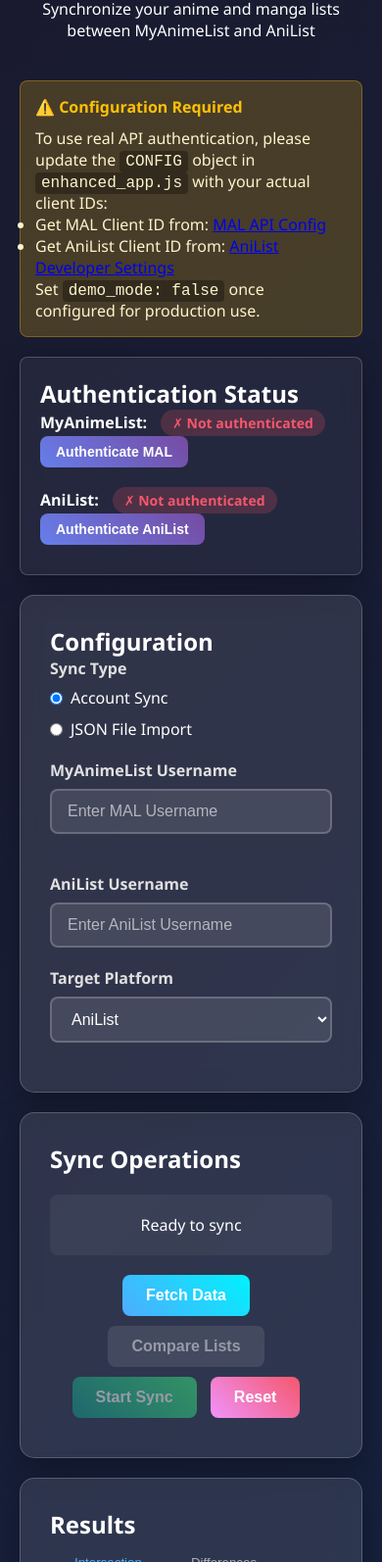
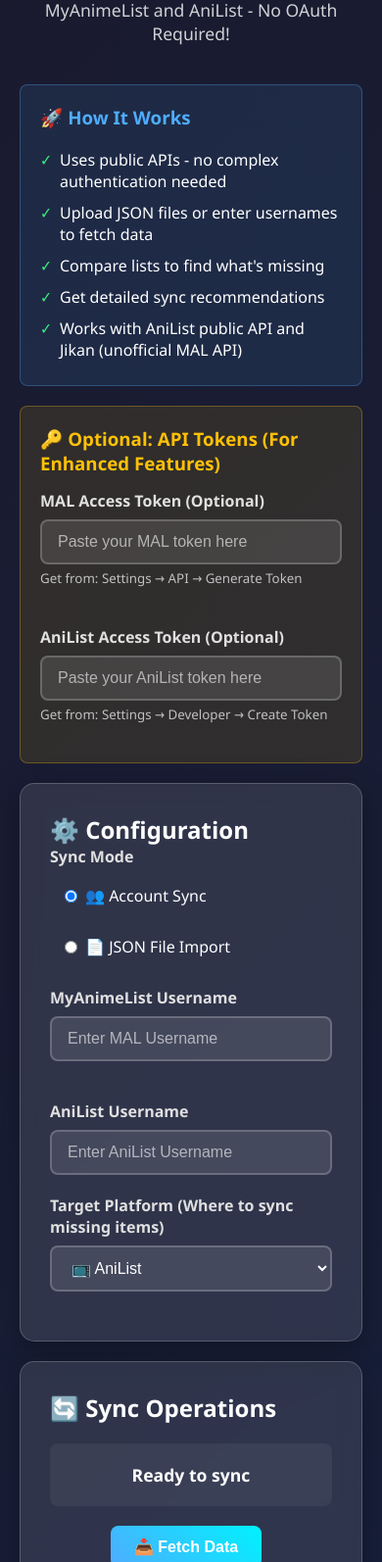
Before and after one commit to Farooq005/first-steps, a website: page index.html in a window 390 px wide. Shown: the part 142-1736 px from the top of the page at 98% size. Drawn offline with Linux system fonts and the light colour scheme.

Commit message:
Update index.html
Fixing Issue#2

```diff
--- a/index.html
+++ b/index.html
@@ -3,7 +3,7 @@
 <head>
     <meta charset="UTF-8">
     <meta name="viewport" content="width=device-width, initial-scale=1.0">
-    <title>Anime Tracker Data Sync</title>
+    <title>Anime Tracker Data Sync - Fixed</title>
     <style>
         * {
             margin: 0;
@@ -36,6 +36,11 @@
             -webkit-background-clip: text;
             -webkit-text-fill-color: transparent;
             background-clip: text;
+        }
+
+        .header p {
+            font-size: 1.1rem;
+            color: rgba(255, 255, 255, 0.8);
         }
 
         .card {
@@ -95,6 +100,13 @@
             display: flex;
             align-items: center;
             cursor: pointer;
+            padding: 10px 15px;
+            border-radius: 8px;
+            transition: background-color 0.3s ease;
+        }
+
+        .radio-label:hover {
+            background: rgba(255, 255, 255, 0.1);
         }
 
         .radio-label input[type="radio"] {
@@ -133,13 +145,6 @@
             color: white;
         }
 
-        .btn-auth {
-            background: linear-gradient(45deg, #667eea 0%, #764ba2 100%);
-            color: white;
-            font-size: 14px;
-            padding: 8px 16px;
-        }
-
         .btn:hover {
             transform: translateY(-2px);
             box-shadow: 0 5px 15px rgba(0, 0, 0, 0.3);
@@ -174,6 +179,8 @@
             background: rgba(255, 255, 255, 0.05);
             border-radius: 8px;
             margin: 20px 0;
+            font-size: 1.1rem;
+            font-weight: 600;
         }
 
         .tabs {
@@ -190,6 +197,8 @@
             cursor: pointer;
             border-bottom: 3px solid transparent;
             transition: all 0.3s ease;
+            font-size: 16px;
+            font-weight: 600;
         }
 
         .tab.active {
@@ -209,11 +218,14 @@
             width: 100%;
             border-collapse: collapse;
             margin-top: 20px;
+            background: rgba(255, 255, 255, 0.05);
+            border-radius: 8px;
+            overflow: hidden;
         }
 
         .data-table th,
         .data-table td {
-            padding: 12px;
+            padding: 12px 16px;
             text-align: left;
             border-bottom: 1px solid rgba(255, 255, 255, 0.1);
         }
@@ -221,22 +233,30 @@
         .data-table th {
             background: rgba(255, 255, 255, 0.1);
             font-weight: 600;
+            color: #4facfe;
+        }
+
+        .data-table tbody tr:hover {
+            background: rgba(255, 255, 255, 0.05);
         }
 
         .alert {
-            padding: 15px;
+            padding: 15px 20px;
             border-radius: 8px;
             margin: 10px 0;
+            font-weight: 600;
         }
 
         .alert-success {
             background: rgba(56, 239, 125, 0.2);
             border: 1px solid rgba(56, 239, 125, 0.3);
+            color: #38ef7d;
         }
 
         .alert-error {
             background: rgba(245, 87, 108, 0.2);
             border: 1px solid rgba(245, 87, 108, 0.3);
+            color: #f5576c;
         }
 
         .file-upload {
@@ -246,10 +266,16 @@
             text-align: center;
             margin: 20px 0;
             display: none;
+            transition: all 0.3s ease;
         }
 
         .file-upload.active {
             display: block;
+        }
+
+        .file-upload:hover {
+            border-color: #4facfe;
+            background: rgba(79, 172, 254, 0.05);
         }
 
         .spinner {
@@ -273,57 +299,87 @@
             align-items: center;
             justify-content: center;
             padding: 20px;
+            font-size: 1.1rem;
         }
 
         .loading.active {
             display: flex;
         }
 
-        .auth-section {
-            background: rgba(255, 255, 255, 0.05);
+        .info-section {
+            background: rgba(79, 172, 254, 0.1);
+            border: 1px solid rgba(79, 172, 254, 0.3);
             border-radius: 8px;
             padding: 20px;
             margin: 20px 0;
         }
 
-        .auth-status {
-            display: inline-block;
-            padding: 4px 12px;
-            border-radius: 20px;
-            font-size: 14px;
-            font-weight: 600;
-            margin-left: 10px;
+        .info-section h3 {
+            color: #4facfe;
+            margin-bottom: 15px;
         }
 
-        .auth-status.authenticated {
-            background: rgba(56, 239, 125, 0.2);
-            color: #38ef7d;
+        .info-section ul {
+            list-style: none;
+            padding: 0;
         }
 
-        .auth-status.not-authenticated {
-            background: rgba(245, 87, 108, 0.2);
-            color: #f5576c;
+        .info-section li {
+            padding: 5px 0;
+            padding-left: 20px;
+            position: relative;
         }
 
-        .config-notice {
-            background: rgba(255, 193, 7, 0.2);
+        .info-section li:before {
+            content: "✓";
+            position: absolute;
+            left: 0;
+            color: #38ef7d;
+            font-weight: bold;
+        }
+
+        .token-section {
+            background: rgba(255, 193, 7, 0.1);
             border: 1px solid rgba(255, 193, 7, 0.3);
             border-radius: 8px;
-            padding: 15px;
+            padding: 20px;
             margin: 20px 0;
-            color: #fff3cd;
         }
 
-        .config-notice h4 {
-            margin-bottom: 10px;
+        .token-section h3 {
             color: #ffc107;
+            margin-bottom: 15px;
         }
 
-        .config-notice code {
-            background: rgba(0, 0, 0, 0.3);
-            padding: 2px 6px;
-            border-radius: 4px;
-            font-family: 'Courier New', monospace;
+        .token-section small {
+            color: rgba(255, 255, 255, 0.7);
+            display: block;
+            margin-top: 5px;
+        }
+
+        .stats-grid {
+            display: grid;
+            grid-template-columns: repeat(auto-fit, minmax(200px, 1fr));
+            gap: 20px;
+            margin: 20px 0;
+        }
+
+        .stat-card {
+            background: rgba(255, 255, 255, 0.05);
+            padding: 20px;
+            border-radius: 8px;
+            text-align: center;
+        }
+
+        .stat-number {
+            font-size: 2rem;
+            font-weight: bold;
+            color: #4facfe;
+        }
+
+        .stat-label {
+            color: rgba(255, 255, 255, 0.8);
+            margin-top: 5px;
         }
 
         @media (max-width: 768px) {
@@ -339,6 +395,10 @@
             .tabs {
                 flex-wrap: wrap;
             }
+
+            .header h1 {
+                font-size: 2rem;
+            }
         }
     </style>
 </head>
@@ -346,52 +406,53 @@
     <div class="container">
         <!-- Header -->
         <header class="header">
-            <h1>Anime Tracker Data Sync</h1>
-            <p>Synchronize your anime and manga lists between MyAnimeList and AniList</p>
+            <h1>🎌 Anime Tracker Data Sync</h1>
+            <p>Synchronize your anime lists between MyAnimeList and AniList - No OAuth Required!</p>
         </header>
 
-        <!-- Configuration Notice -->
-        <div class="config-notice">
-            <h4>⚠️ Configuration Required</h4>
-            <p>To use real API authentication, please update the <code>CONFIG</code> object in <code>enhanced_app.js</code> with your actual client IDs:</p>
+        <!-- Info Section -->
+        <section class="info-section">
+            <h3>🚀 How It Works</h3>
             <ul>
-                <li>Get MAL Client ID from: <a href="https://myanimelist.net/apiconfig" target="_blank">MAL API Config</a></li>
-                <li>Get AniList Client ID from: <a href="https://anilist.co/settings/developer" target="_blank">AniList Developer Settings</a></li>
+                <li>Uses public APIs - no complex authentication needed</li>
+                <li>Upload JSON files or enter usernames to fetch data</li>
+                <li>Compare lists to find what's missing</li>
+                <li>Get detailed sync recommendations</li>
+                <li>Works with AniList public API and Jikan (unofficial MAL API)</li>
             </ul>
-            <p>Set <code>demo_mode: false</code> once configured for production use.</p>
-        </div>
+        </section>
 
-        <!-- Authentication Section -->
-        <section class="card auth-section">
-            <h2>Authentication Status</h2>
-            <div style="display: flex; justify-content: space-between; align-items: center; flex-wrap: wrap; gap: 10px;">
-                <div>
-                    <strong>MyAnimeList:</strong>
-                    <span id="malAuthStatus" class="auth-status not-authenticated">✗ Not authenticated</span>
-                    <button class="btn btn-auth" onclick="authenticateMAL()">Authenticate MAL</button>
+        <!-- Optional Token Section -->
+        <section class="token-section">
+            <h3>🔑 Optional: API Tokens (For Enhanced Features)</h3>
+            <div class="input-row">
+                <div class="form-group">
+                    <label for="malToken" class="form-label">MAL Access Token (Optional)</label>
+                    <input type="password" id="malToken" class="form-control" placeholder="Paste your MAL token here">
+                    <small>Get from: Settings → API → Generate Token</small>
                 </div>
-                <div>
-                    <strong>AniList:</strong>
-                    <span id="anilistAuthStatus" class="auth-status not-authenticated">✗ Not authenticated</span>
-                    <button class="btn btn-auth" onclick="authenticateAniList()">Authenticate AniList</button>
+                <div class="form-group">
+                    <label for="anilistToken" class="form-label">AniList Access Token (Optional)</label>
+                    <input type="password" id="anilistToken" class="form-control" placeholder="Paste your AniList token here">
+                    <small>Get from: Settings → Developer → Create Token</small>
                 </div>
             </div>
         </section>
 
         <!-- User Input Section -->
         <section class="card input-section">
-            <h2>Configuration</h2>
+            <h2>⚙️ Configuration</h2>
 
             <div class="form-group">
-                <label class="form-label">Sync Type</label>
+                <label class="form-label">Sync Mode</label>
                 <div class="radio-group">
                     <label class="radio-label">
                         <input type="radio" name="syncType" value="account" checked>
-                        Account Sync
+                        👥 Account Sync
                     </label>
                     <label class="radio-label">
                         <input type="radio" name="syncType" value="json">
-                        JSON File Import
+                        📄 JSON File Import
                     </label>
                 </div>
             </div>
@@ -409,10 +470,10 @@
                 </div>
 
                 <div class="form-group">
-                    <label for="targetPlatform" class="form-label">Target Platform</label>
+                    <label for="targetPlatform" class="form-label">Target Platform (Where to sync missing items)</label>
                     <select id="targetPlatform" class="form-control">
-                        <option value="anilist">AniList</option>
-                        <option value="mal">MyAnimeList</option>
+                        <option value="anilist">📺 AniList</option>
+                        <option value="mal">📚 MyAnimeList</option>
                     </select>
                 </div>
             </div>
@@ -421,21 +482,21 @@
                 <div>
                     <input type="file" id="jsonFile" accept=".json" style="display: none;">
                     <button class="btn btn-secondary" onclick="document.getElementById('jsonFile').click()">
-                        Choose JSON File
+                        📁 Choose JSON File
                     </button>
                     <p>Upload your anime/manga list in JSON format</p>
-                    <div id="fileName"></div>
+                    <div id="fileName" style="margin-top: 10px; font-weight: 600; color: #4facfe;"></div>
                 </div>
             </div>
 
-            <!-- JSON Username Input (Initially Hidden) -->
+            <!-- JSON Username Input -->
             <div id="jsonUsernameContainer" style="display: none;">
                 <div class="form-group">
                     <label for="jsonUsername" class="form-label">Target Username</label>
                     <input type="text" id="jsonUsername" class="form-control"
                            placeholder="Enter username for the target platform">
-                    <small style="color: rgba(255, 255, 255, 0.7); margin-top: 5px; display: block;">
-                        This is the username on the target platform where you want to sync the JSON data.
+                    <small style="color: rgba(255, 255, 255, 0.7);">
+                        This is the username where you want to sync the JSON data.
                     </small>
                 </div>
             </div>
@@ -443,17 +504,17 @@
 
         <!-- Sync Operations Section -->
         <section class="card">
-            <h2>Sync Operations</h2>
+            <h2>🔄 Sync Operations</h2>
 
             <div class="sync-direction" id="syncDirection">
                 Ready to sync
             </div>
 
             <div style="text-align: center;">
-                <button id="fetchBtn" class="btn btn-primary">Fetch Data</button>
-                <button id="compareBtn" class="btn btn-secondary" disabled>Compare Lists</button>
-                <button id="syncBtn" class="btn btn-success" disabled>Start Sync</button>
-                <button id="resetBtn" class="btn btn-danger">Reset</button>
+                <button id="fetchBtn" class="btn btn-primary">📥 Fetch Data</button>
+                <button id="compareBtn" class="btn btn-secondary" disabled>⚖️ Compare Lists</button>
+                <button id="syncBtn" class="btn btn-success" disabled>🚀 Start Sync</button>
+                <button id="resetBtn" class="btn btn-danger">🔄 Reset</button>
             </div>
 
             <div class="progress-bar" id="progressBar">
@@ -468,30 +529,41 @@
 
         <!-- Results Section -->
         <section class="card">
-            <h2>Results</h2>
+            <h2>📊 Results</h2>
+
+            <div class="stats-grid">
+                <div class="stat-card">
+                    <div class="stat-number" id="intersectionCount">0</div>
+                    <div class="stat-label">Common Items</div>
+                </div>
+                <div class="stat-card">
+                    <div class="stat-number" id="differencesCount">0</div>
+                    <div class="stat-label">Items to Sync</div>
+                </div>
+            </div>
 
             <div class="tabs">
-                <button class="tab active" data-tab="intersection">Intersection</button>
-                <button class="tab" data-tab="differences">Differences</button>
-                <button class="tab" data-tab="log">Sync Log</button>
+                <button class="tab active" data-tab="intersection">🤝 Intersection</button>
+                <button class="tab" data-tab="differences">🔍 Differences</button>
+                <button class="tab" data-tab="log">📝 Sync Log</button>
             </div>
 
             <div class="tab-content active" id="intersection">
                 <div id="intersectionStats"></div>
-                <div id="intersectionData"></div>
+                <div id="intersectionData"><p>No data to display</p></div>
             </div>
 
             <div class="tab-content" id="differences">
                 <div id="differencesStats"></div>
-                <div id="differencesData"></div>
+                <div id="differencesData"><p>No data to display</p></div>
             </div>
 
             <div class="tab-content" id="log">
-                <div id="syncLog"></div>
+                <div id="syncLog"><p>Ready to start logging...</p></div>
             </div>
         </section>
     </div>
 
-    <script src="enhanced_app.js"></script>
+    <script src="fixed_app.js"></script>
 </body>
 </html>
```
